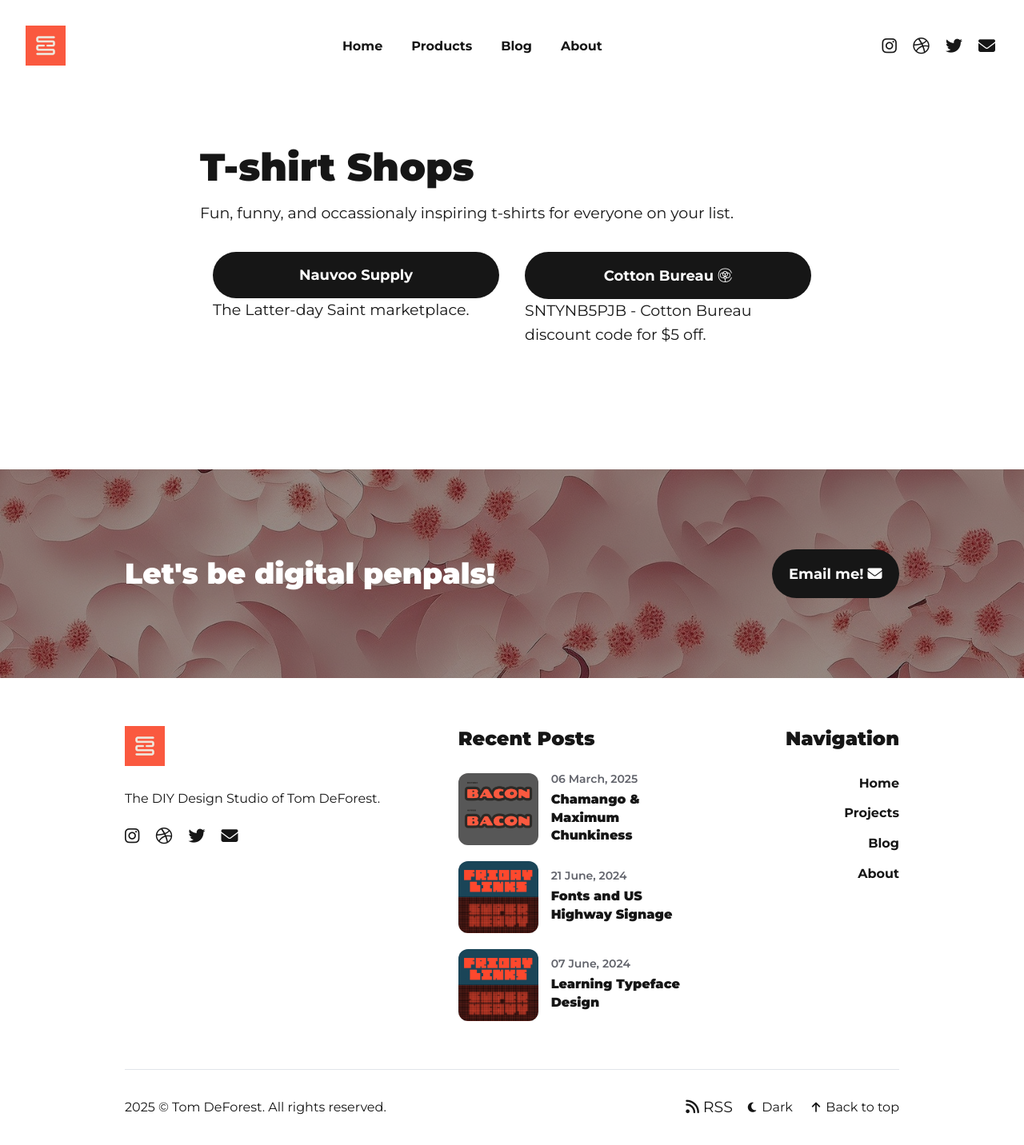
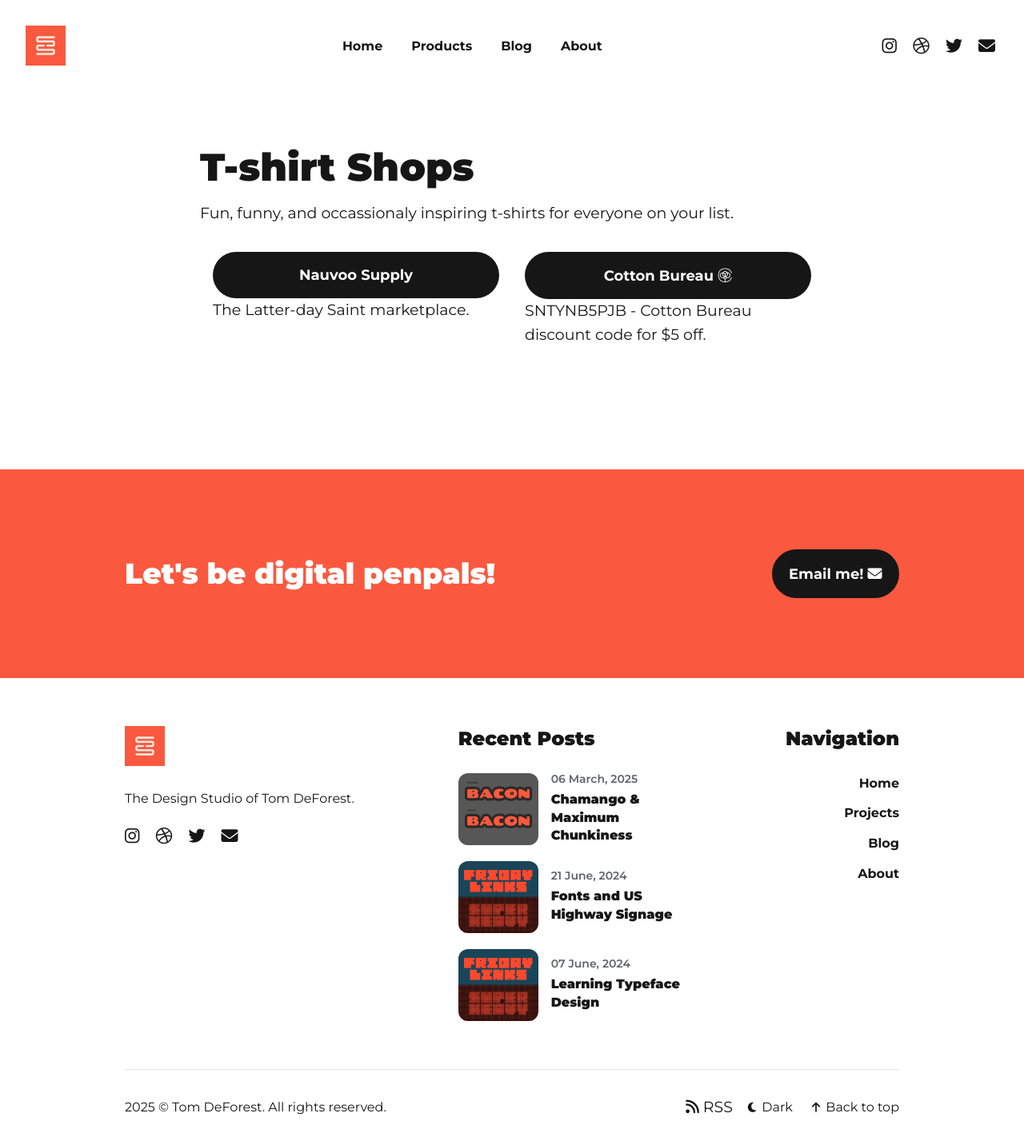
Before and after one commit to tomdeforest/tomdeforest.github.io, a Jekyll site: the page built from _pages/shop.md, in a window 1280 px wide. Shown: the whole page at 80% size. Built offline with Jekyll 4.4.1, drawn with Linux system fonts in a browser that asks for light colours.

Commit message:
Remove the paper art sakura background image in the subscribe section.

```diff
--- a/_data/settings.yml
+++ b/_data/settings.yml
@@ -125,11 +125,11 @@ mailto_settings:
   mailto_title: Let's be digital penpals!  # optional
   mailto_address: hi@smallandsimplethings.org  # optional
   mailto_button_text: Email me!  # optional
-  mailto_background_image: /images/paper-art-sakura.jpg  # optional
+  # mailto_background_image: /images/paper-art-sakura.jpg  # optional
 
 #-------------------------------
 # Footer Settings
-footer_description: The DIY Design Studio of Tom DeForest.
+footer_description: The Design Studio of Tom DeForest.
 
 
 #-------------------------------
--- a/_sass/3-modules/_subscribe.scss
+++ b/_sass/3-modules/_subscribe.scss
@@ -3,7 +3,7 @@
   position: relative;
   padding: 100px 0;
   overflow: hidden;
-  background: var(--dark);
+  background: var(--secondary-color);
 
   @media (max-width: $tablet) {
     padding: 80px 0;
```
